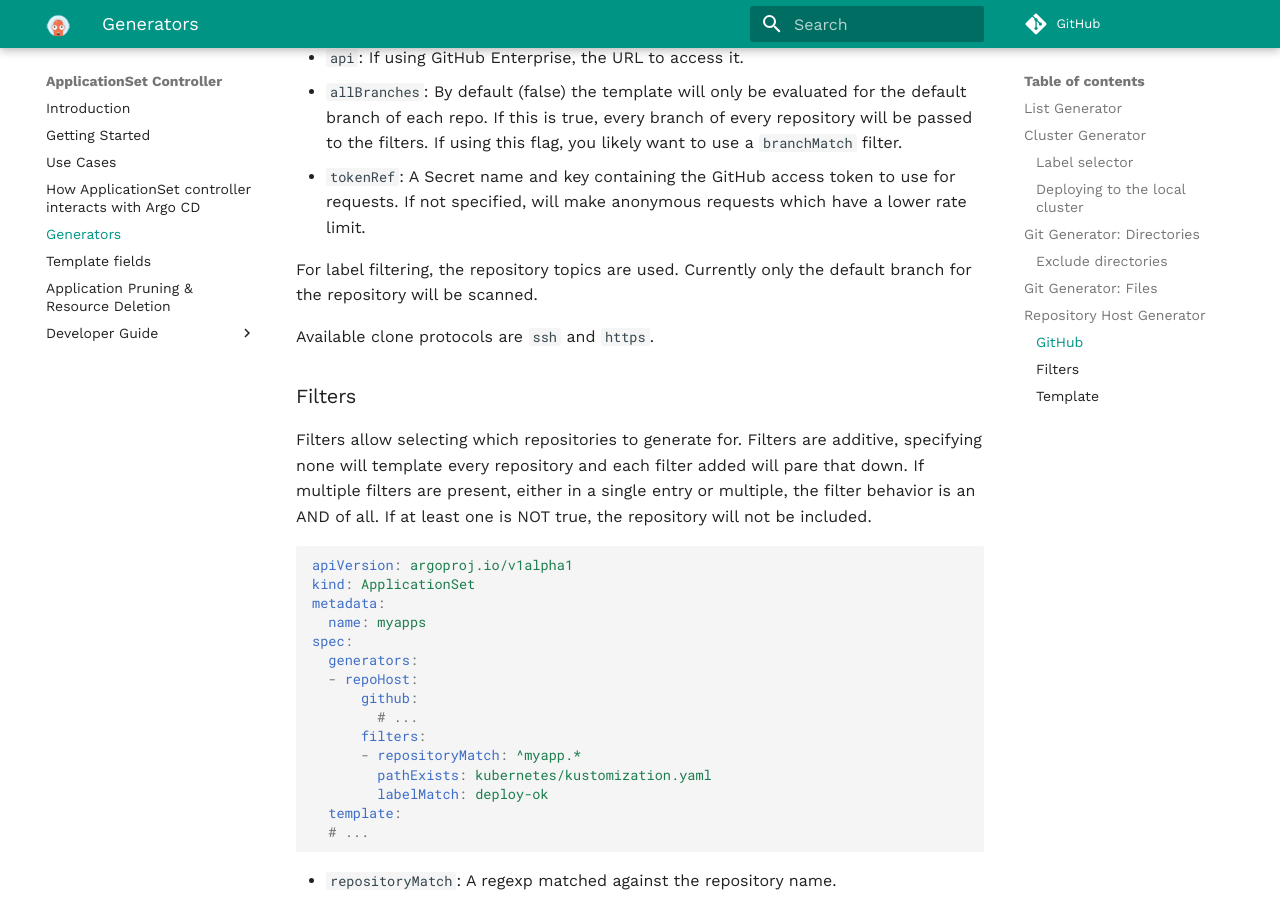
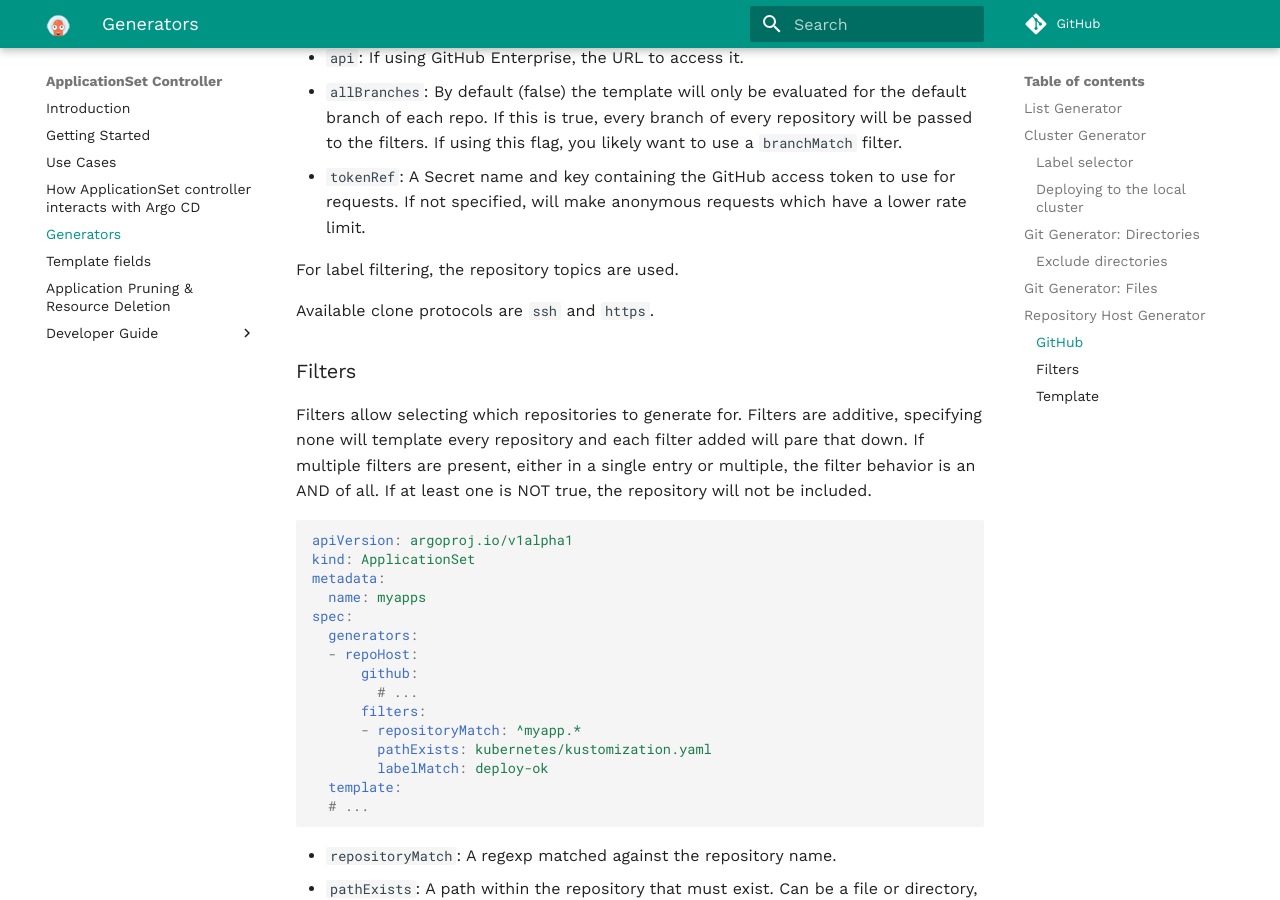
Before and after one commit to argoproj/applicationset, an MkDocs documentation site: the page built from docs/Generators.md, in a window 1280 px wide and 900 px high, scrolled down 10503 px. Built offline with MkDocs 1.6.1 and Material for MkDocs 9.7.7, drawn with Linux system fonts in a browser that asks for light colours; comment, search, counter and statistics services are not loaded.

Commit message:
📝 Remove outdated line re: which branches are scanned.

```diff
--- a/docs/Generators.md
+++ b/docs/Generators.md
@@ -426,7 +426,7 @@ spec:
 * `allBranches`: By default (false) the template will only be evaluated for the default branch of each repo. If this is true, every branch of every repository will be passed to the filters. If using this flag, you likely want to use a `branchMatch` filter.
 * `tokenRef`: A Secret name and key containing the GitHub access token to use for requests. If not specified, will make anonymous requests which have a lower rate limit.
 
-For label filtering, the repository topics are used. Currently only the default branch for the repository will be scanned.
+For label filtering, the repository topics are used.
 
 Available clone protocols are `ssh` and `https`.
 
```
